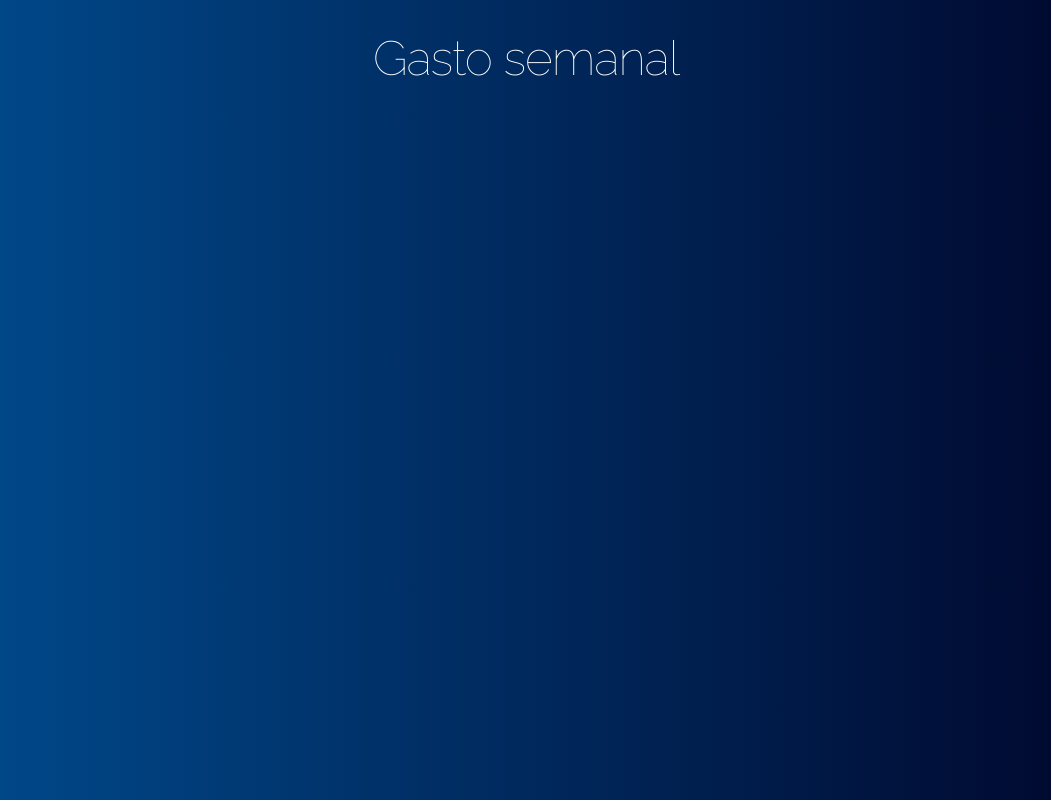
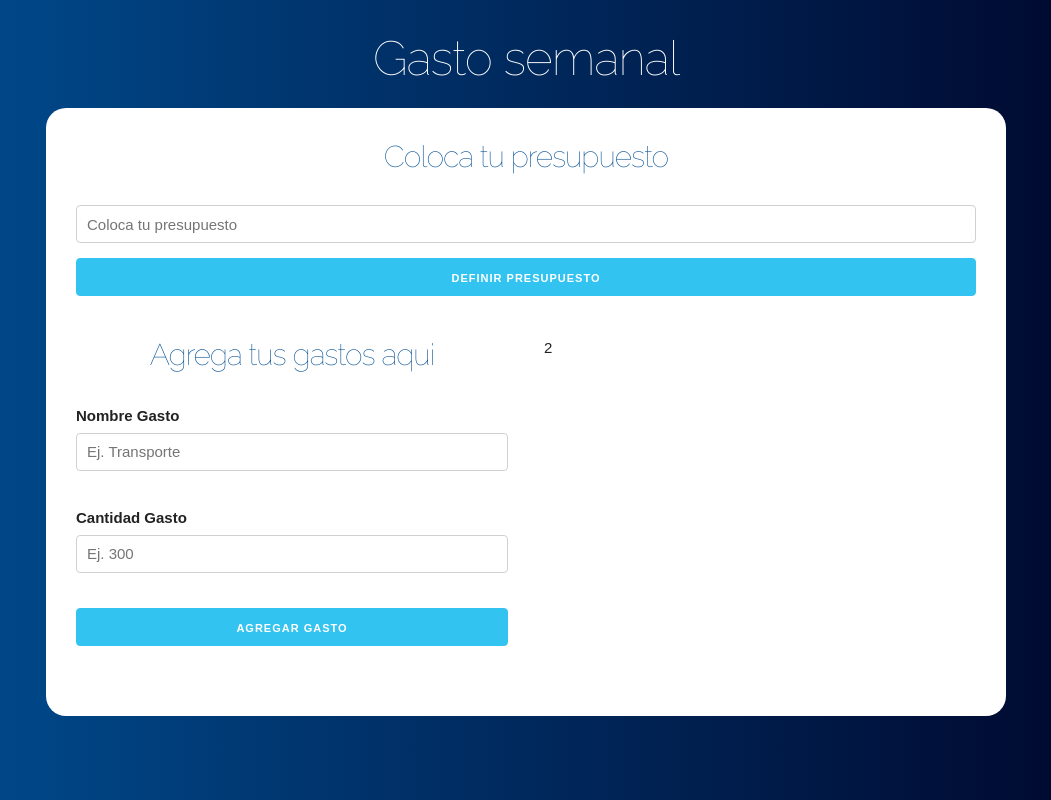
Before and after one commit to HexTheCode/handle-budget-react, a React (Create React App) app: page / in a window 1280 px wide. Shown: the whole page, without its empty margins (114-1165 px from the left). Built offline with nearby package versions, Linux system fonts and the light colour scheme.

Commit message:
Defining Components

```diff
--- a/src/App.js
+++ b/src/App.js
@@ -1,10 +1,27 @@
-import React from "react";
+import React, { useState } from "react";
+import Question from "./components/Question";
+import Form from "./components/Form";
 
 function App() {
+  const [presupuesto, savePresupuesto] = useState(0);
+  const [restante, saveRestante] = useState(0);
+
   return (
     <div className="container">
       <header>
         <h1>Gasto semanal</h1>
+        <div className="contenido-principal contenido">
+          <Question
+            savePresupuesto={savePresupuesto}
+            saveRestante={saveRestante}
+          />
+          <div className="row">
+            <div className="one-half column">
+              <Form />
+            </div>
+            <div className="one-half column">2</div>
+          </div>
+        </div>
       </header>
     </div>
   );
--- /dev/null
+++ b/src/components/Error.js
@@ -0,0 +1,7 @@
+import React from "react";
+
+const Error = ({ message }) => (
+  <p className="alert alert-danger error">{message}</p>
+);
+
+export default Error;
--- /dev/null
+++ b/src/components/Form.js
@@ -0,0 +1,28 @@
+import React, { useState } from "react";
+
+const Form = () => {
+  return (
+    <form>
+      <h2>Agrega tus gastos aqui</h2>
+      <div className="campo">
+        <label>Nombre Gasto</label>
+        <input
+          type="text"
+          className="u-full-width"
+          placeholder="Ej. Transporte"
+        />
+      </div>
+      <div className="campo">
+        <label>Cantidad Gasto</label>
+        <input type="number" className="u-full-width" placeholder="Ej. 300" />
+      </div>
+      <input
+        type="submit"
+        className="button-primary u-full-width"
+        value="Agregar Gasto"
+      />
+    </form>
+  );
+};
+
+export default Form;
--- /dev/null
+++ b/src/components/Question.js
@@ -0,0 +1,55 @@
+import React, { Fragment, useState } from "react";
+import Error from "./Error";
+
+const Question = ({ saveRestante, savePresupuesto }) => {
+  // Crear State
+
+  const [cantidad, saveCantidad] = useState(0);
+  const [error, updateError] = useState(false);
+
+  const handlePresupuesto = (e) => {
+    saveCantidad(parseInt(e.target.value));
+  };
+
+  // Submit definir presupuesto
+  const submit = (e) => {
+    e.preventDefault();
+
+    //Validar
+    if (cantidad < 1 || isNaN(cantidad)) {
+      updateError(true);
+      return;
+    }
+
+    // Si se pasa la validacion
+    updateError(false);
+
+    savePresupuesto(cantidad);
+    saveRestante(cantidad);
+  };
+
+  return (
+    <Fragment>
+      <h2>Coloca tu presupuesto</h2>
+
+      {error ? <Error message="Presupuesto Incorrecto" /> : null}
+
+      <form onSubmit={submit}>
+        <input
+          type="number"
+          className="u-full-width"
+          placeholder="Coloca tu presupuesto"
+          onChange={handlePresupuesto}
+        />
+
+        <input
+          type="submit"
+          className="button-primary u-full-width"
+          value="Definir Presupuesto"
+        />
+      </form>
+    </Fragment>
+  );
+};
+
+export default Question;
```
